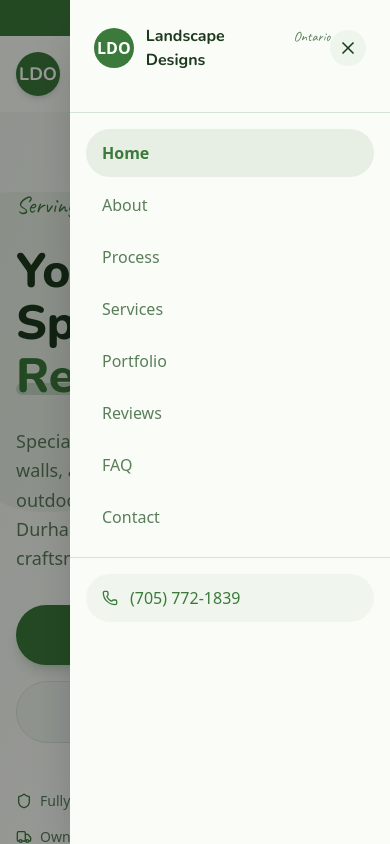
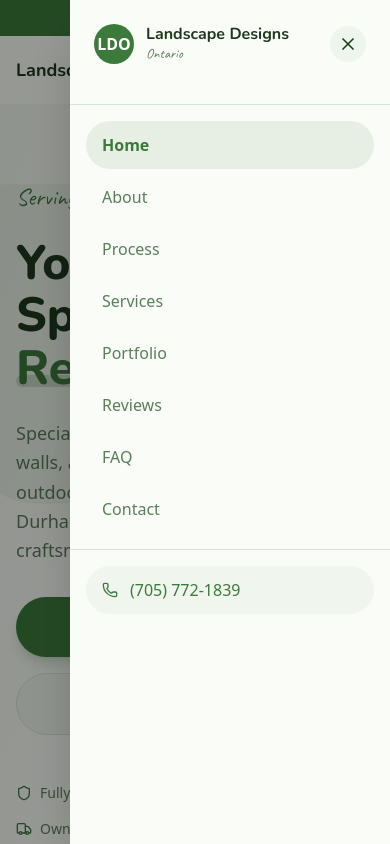
Before and after one commit to ryanthabot/abc-landscaping, a Next.js app: page / in a window 390 px wide. Both pictures are taken after a click on the button 356 px from the left and 74 px from the top of the page. Shown: the top 844 px of the page. Built offline with nearby package versions, Linux system fonts and the light colour scheme.

Commit message:
Fix mobile header: show name text, hide LDO icon; fix menu text spacing

```diff
--- a/components/Header.tsx
+++ b/components/Header.tsx
@@ -72,10 +72,10 @@ export default function Header() {
             transition={{ duration: 0.4, type: 'spring', stiffness: 100 }}
             className="flex items-center gap-3 group"
           >
-            <div className="w-11 h-11 bg-primary rounded-2xl flex items-center justify-center shadow-md group-hover:shadow-lg transition-shadow">
+            <div className="w-11 h-11 bg-primary rounded-2xl flex items-center justify-center shadow-md group-hover:shadow-lg transition-shadow hidden sm:flex">
               <span className="text-primary-foreground font-bold text-lg font-heading">LDO</span>
             </div>
-            <div className="hidden sm:flex items-baseline gap-1.5">
+            <div className="flex items-baseline gap-1">
               <span className="font-heading font-bold text-lg text-foreground leading-tight">
                 Landscape Designs
               </span>
@@ -166,7 +166,7 @@ export default function Header() {
                     <div className="w-10 h-10 bg-primary rounded-2xl flex items-center justify-center">
                       <span className="text-primary-foreground font-bold">LDO</span>
                     </div>
-                    <div className="flex items-baseline gap-1.5">
+                    <div className="flex flex-col leading-tight">
                       <span className="font-heading font-bold text-foreground">Landscape Designs</span>
                       <span className="text-sm text-muted-foreground font-accent">Ontario</span>
                     </div>
```
